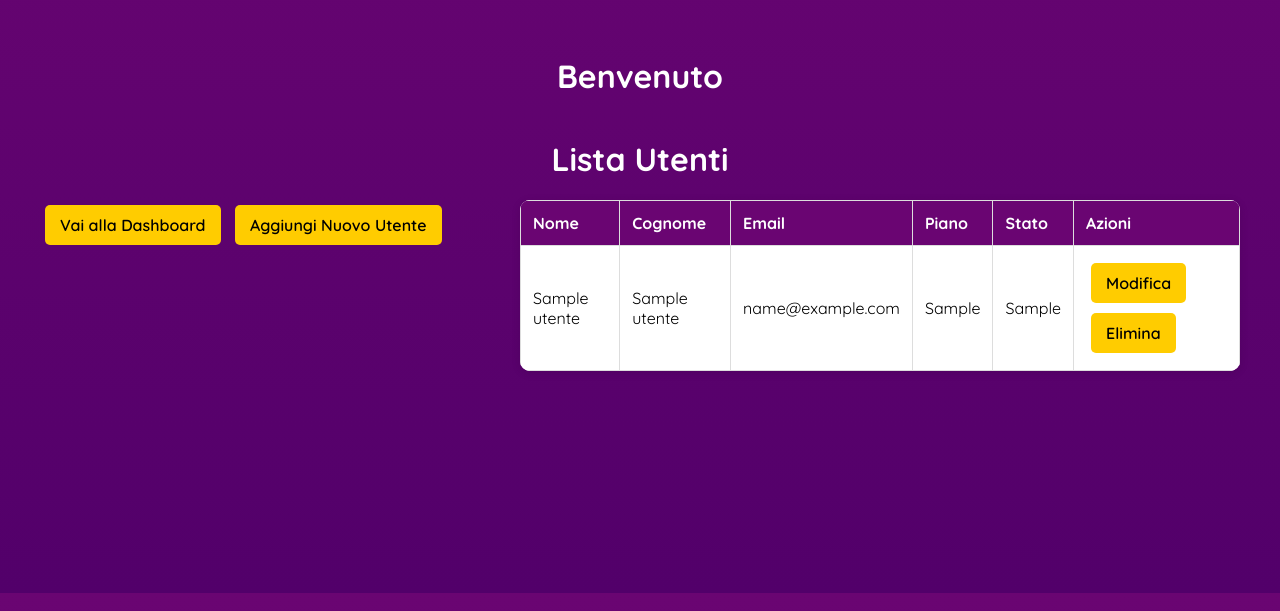
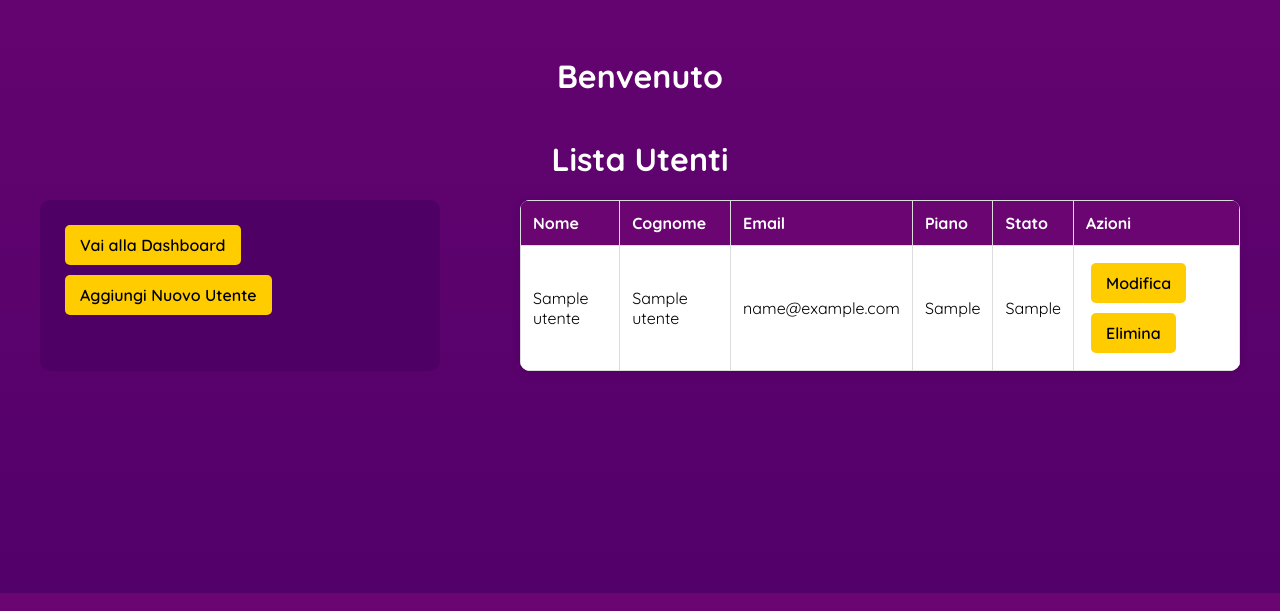
Before and after one commit to iris1801/AccountingWeb, a Flask app: page /index in a window 1280 px wide. Shown: the part 207-818 px from the top of the page. Run offline with Flask 3, Linux system fonts and the light colour scheme; a user stored in the database is signed in; tables that the repository leaves empty hold one stand-in row (values such as "Sample post").

Commit message:
Update style.css

```diff
--- a/static/style.css
+++ b/static/style.css
@@ -75,6 +75,17 @@ input[type="submit"]:hover {
     margin: 20px;
 }
 
+/* Sezione dei pulsanti con sfondo scuro */
+.buttons {
+    background-color: #4e0064; /* Colore di sfondo più scuro */
+    padding: 20px;
+    border-radius: 10px;
+    width: 30%; /* Imposta la larghezza della sezione dei pulsanti */
+    display: flex;
+    flex-direction: column;
+    align-items: flex-start;
+}
+
 /* Tabella per la dashboard */
 table {
     width: 60%;
```
